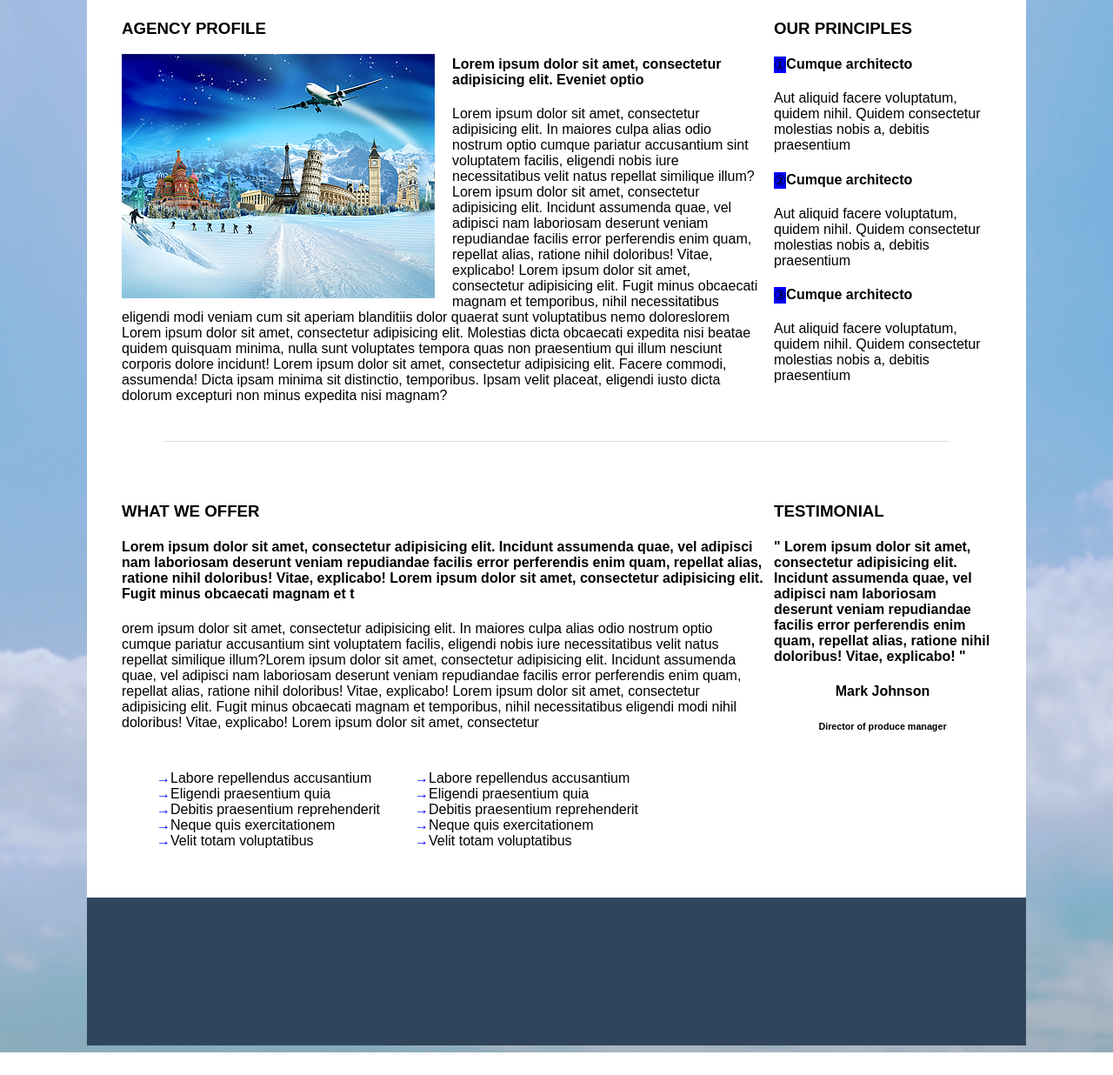
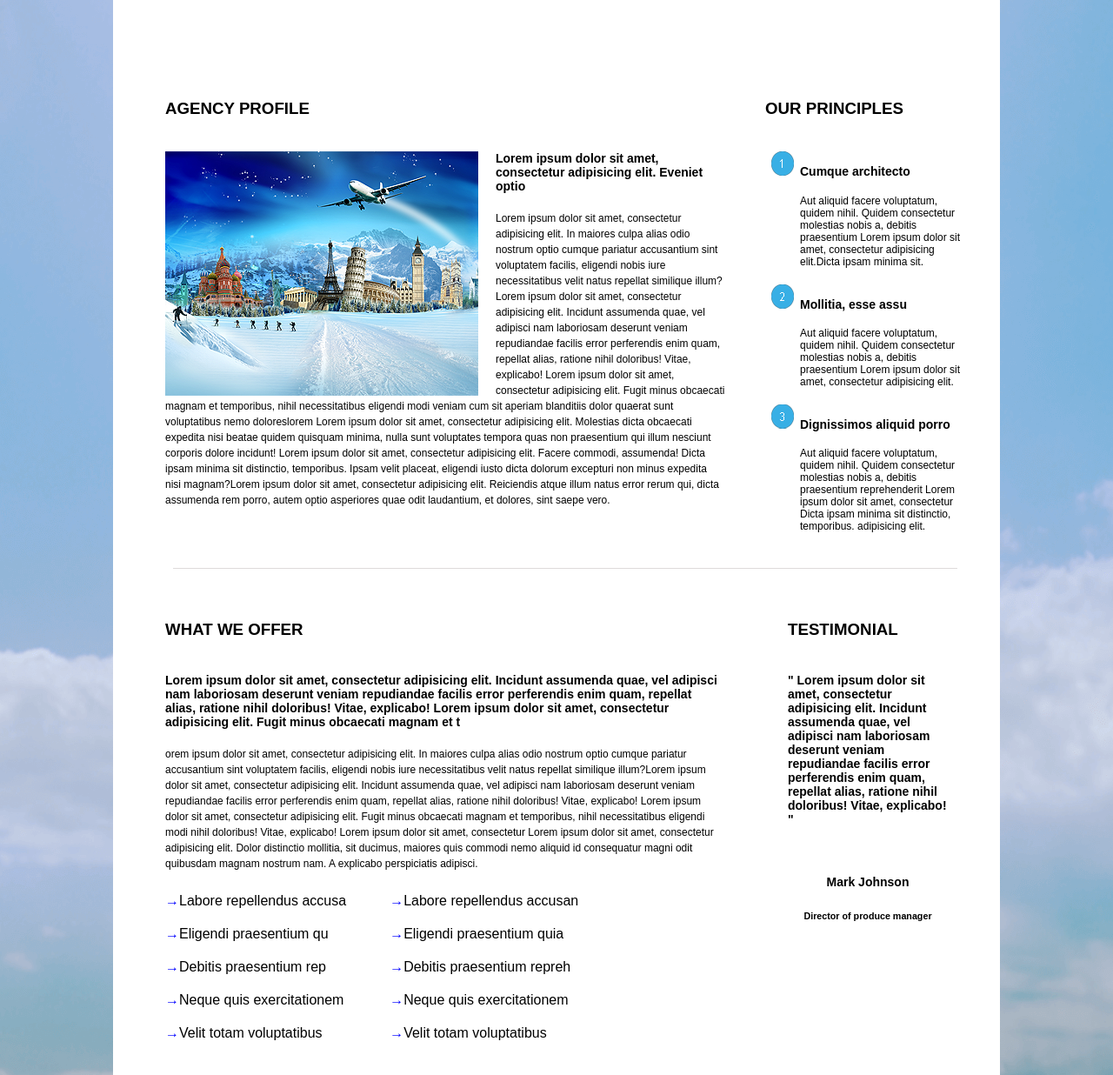
Before and after one commit to olegkus/fe-core-hw, a plain HTML site: page module-4/index.html in a window 1280 px wide. Shown: the part 25-1261 px from the top of the page at 87% size. Before the commit the page ends 1235 px from the top, so only its background shows below. Drawn offline with Linux system fonts and the light colour scheme.

Commit message:
HomeWorkv2

```diff
--- a/module-4/css/style.css
+++ b/module-4/css/style.css
@@ -1,16 +1,28 @@
 body{background-image: url("../img/page-bg.png"); font-family: arial;}
 .main_container {
-	width: 1000px ;
-	padding: 20px 40px 40px 40px;
+	width: 920px ;
+	padding: 100px 40px 40px 60px;
 	background-color: white;
+	margin-top: 20px;
 	margin-left: auto;
 	margin-right: auto;
+
 }
 h3{
 	text-transform: uppercase;
+	padding-bottom: 20px;
+}
+h4{
+	font-size: 14px;
+}
+p{
+	font-size: 12px;
+}
+span{
+	font-size: 12px;
 }
 .first_table{
-	width: 740px;
+	width: 70%;
 	float: left;
 }
 .plane{
@@ -18,27 +30,31 @@ h3{
 	 margin-right: 20px;
 	}
 .second_table{
-	 width: 250px;
+	 width: 25%;
 	 float: right;
-	 margin-bottom: 50px;
  }
+.second_table::after{
+	content: ".";
+	clear: both;
+	display: block;
+	height: 0;
+	visibility: hidden;
+}
 .line{
 	display: block;
 	margin-left: auto;
 	margin-right: auto;
-	margin-bottom: 50px;
+	padding-top: 25px;
+	margin-bottom: 40px;
 }
 .third_table{
-	width: 740px;
+	width: 70%;
 	float: left;
-	margin-bottom: 30px;
-}
-.third_table::after{
-	clear: both;
 }
 .fourth_table{
-	width: 250px;
+	width: 20%;
 	 float: right;
+	 padding-right: 20px;
 }
 .quote::before{
 	content: "\0022";
@@ -50,6 +66,7 @@ h3{
 .autor{
 	text-align: center;
 	margin-bottom: 30px;
+	margin-top: 56px;
 	}
 .autor::after{
 	content: ".";
@@ -61,13 +78,19 @@ h3{
 .list_container_first
 	{
 		float: left;
+		margin-top: 10px;
 
+}
+.list{
+	padding-left: 0px;
+	padding-right: 50px;
 }
 
 .list_container_second
 {
 	/*float: left;*/
 	display: inline-block;
+	margin-top: 10px;
 }
 .list_container_first::after{
 	content: ".";
@@ -78,34 +101,46 @@ h3{
 }
 .main_container_2
  {
-	width: 1000px ;
-	height: 130px;
+	width: 940px ;
+	height: 100px;
 	padding: 20px 40px 20px 40px;
 	background-color: #30455b;
 	margin-left: auto;
 	margin-right: auto;
 }
 ul li{
-list-style: none; }
+list-style: none;
+padding-bottom: 20px;
+}
 ul li::before {
 	content: "\2192";
 	color: blue;
 }
-/*ol li{
-	list-style: none;
-}*/
+ol li:nth-child(1){
+	list-style: url(../img/11.png);
+}
+ol li:nth-child(2){
+	list-style: url(../img/22.png);
+
+}
+ol li:nth-child(3){
+	list-style: url(../img/33.png);
+}
+/*ol li:nth-child(1)::before {
+	content: url(../img/11.png);
+	float: left;
+
+}
 .second_table div:nth-child(2)::before {
-	content: "\2460";
+	content: url(../img/11.png);
 	float: left;
-	background: blue;
+
 }
 .second_table div:nth-child(3)::before {
-	content: "\2461";
+	content: url(../img/22.png);
 	float: left;
-	background: blue;
 }
 .second_table div:nth-child(4)::before {
-	content: "\2462";
+	content: url(../img/33.png);
 	float: left;
-	background: blue;
-}
+}*/
--- a/module-4/index.html
+++ b/module-4/index.html
@@ -12,32 +12,32 @@
 		<img class="plane" src="img/Layer 78.png" alt="plane">
 		<h4>Lorem ipsum dolor sit amet, consectetur adipisicing elit. Eveniet optio</h4>
 		<span>
-			Lorem ipsum dolor sit amet, consectetur adipisicing elit. In maiores culpa alias odio nostrum optio cumque pariatur accusantium sint voluptatem facilis, eligendi nobis iure necessitatibus velit natus repellat similique illum?Lorem ipsum dolor sit amet, consectetur adipisicing elit. Incidunt assumenda quae, vel adipisci nam laboriosam deserunt veniam repudiandae facilis error perferendis enim quam, repellat alias, ratione nihil doloribus! Vitae, explicabo! Lorem ipsum dolor sit amet, consectetur adipisicing elit. Fugit minus obcaecati magnam et temporibus, nihil necessitatibus eligendi modi veniam cum sit aperiam blanditiis dolor quaerat sunt voluptatibus nemo doloreslorem	Lorem ipsum dolor sit amet, consectetur adipisicing elit. Molestias dicta obcaecati expedita nisi beatae quidem quisquam minima, nulla sunt voluptates tempora quas non praesentium qui illum nesciunt corporis dolore incidunt! Lorem ipsum dolor sit amet, consectetur adipisicing elit. Facere commodi, assumenda! Dicta ipsam minima sit distinctio, temporibus. Ipsam velit placeat, eligendi iusto dicta dolorum excepturi non minus expedita nisi magnam?
+			Lorem ipsum dolor sit amet, consectetur adipisicing elit. In maiores culpa alias odio nostrum optio cumque pariatur accusantium sint voluptatem facilis, eligendi nobis iure necessitatibus velit natus repellat similique illum?Lorem ipsum dolor sit amet, consectetur adipisicing elit. Incidunt assumenda quae, vel adipisci nam laboriosam deserunt veniam repudiandae facilis error perferendis enim quam, repellat alias, ratione nihil doloribus! Vitae, explicabo! Lorem ipsum dolor sit amet, consectetur adipisicing elit. Fugit minus obcaecati magnam et temporibus, nihil necessitatibus eligendi modi veniam cum sit aperiam blanditiis dolor quaerat sunt voluptatibus nemo doloreslorem	Lorem ipsum dolor sit amet, consectetur adipisicing elit. Molestias dicta obcaecati expedita nisi beatae quidem quisquam minima, nulla sunt voluptates tempora quas non praesentium qui illum nesciunt corporis dolore incidunt! Lorem ipsum dolor sit amet, consectetur adipisicing elit. Facere commodi, assumenda! Dicta ipsam minima sit distinctio, temporibus. Ipsam velit placeat, eligendi iusto dicta dolorum excepturi non minus expedita nisi magnam?Lorem ipsum dolor sit amet, consectetur adipisicing elit. Reiciendis atque illum natus error rerum qui, dicta assumenda rem porro, autem optio asperiores quae odit laudantium, et dolores, sint saepe vero.
 		</span>
 	</div>
 	<div class="second_table">
 		<h3>OUR PRINCIPLES</h3>
-		<!-- <ol>
+		<ol>
 			<li>
 				<h4>Cumque architecto</h4>
 				<p>
-					Aut aliquid facere voluptatum, quidem nihil. Quidem consectetur molestias nobis a, debitis praesentium
+					Aut aliquid facere voluptatum, quidem nihil. Quidem consectetur molestias nobis a, debitis praesentium Lorem ipsum dolor sit amet, consectetur adipisicing elit.Dicta ipsam minima sit.
 				</p>
 			</li>
 			<li>
-				<h4>Mollitia, esse assumenda</h4>
+				<h4>Mollitia, esse assu</h4>
 				<p>
-					Aut aliquid facere voluptatum, quidem nihil. Quidem consectetur molestias nobis a, debitis praesentium
+					Aut aliquid facere voluptatum, quidem nihil. Quidem consectetur molestias nobis a, debitis praesentium Lorem ipsum dolor sit amet, consectetur adipisicing elit.
 				</p>
 			</li>
 			<li>
 				<h4>Dignissimos aliquid porro</h4>
 				<p>
-					Aut aliquid facere voluptatum, quidem nihil. Quidem consectetur molestias nobis a, debitis praesentium reprehenderit
+					Aut aliquid facere voluptatum, quidem nihil. Quidem consectetur molestias nobis a, debitis praesentium reprehenderit Lorem ipsum dolor sit amet, consectetur Dicta ipsam minima sit distinctio, temporibus. adipisicing elit.
 				</p>
 			</li>
-		</ol> -->
-		<div class="ordered">
+		</ol>
+		<!-- <div class="ordered">
 			<h4>Cumque architecto</h4>
 			<p>
 				Aut aliquid facere voluptatum, quidem nihil. Quidem consectetur molestias nobis a, debitis praesentium
@@ -54,7 +54,7 @@
 			<p>
 				Aut aliquid facere voluptatum, quidem nihil. Quidem consectetur molestias nobis a, debitis praesentium
 			</p>
-		</div>
+		</div> -->
 	</div>
 	<img class="line" src="img/divider.png" alt="полоска">
 	<div class="third_table">
@@ -65,7 +65,7 @@
 			Lorem ipsum dolor sit amet, consectetur adipisicing elit. Incidunt assumenda quae, vel adipisci nam laboriosam deserunt veniam repudiandae facilis error perferendis enim quam, repellat alias, ratione nihil doloribus! Vitae, explicabo! Lorem ipsum dolor sit amet, consectetur adipisicing elit. Fugit minus obcaecati magnam et t
 		</h4>
 		<span>
-			orem ipsum dolor sit amet, consectetur adipisicing elit. In maiores culpa alias odio nostrum optio cumque pariatur accusantium sint voluptatem facilis, eligendi nobis iure necessitatibus velit natus repellat similique illum?Lorem ipsum dolor sit amet, consectetur adipisicing elit. Incidunt assumenda quae, vel adipisci nam laboriosam deserunt veniam repudiandae facilis error perferendis enim quam, repellat alias, ratione nihil doloribus! Vitae, explicabo! Lorem ipsum dolor sit amet, consectetur adipisicing elit. Fugit minus obcaecati magnam et temporibus, nihil necessitatibus eligendi modi nihil doloribus! Vitae, explicabo! Lorem ipsum dolor sit amet, consectetur
+			orem ipsum dolor sit amet, consectetur adipisicing elit. In maiores culpa alias odio nostrum optio cumque pariatur accusantium sint voluptatem facilis, eligendi nobis iure necessitatibus velit natus repellat similique illum?Lorem ipsum dolor sit amet, consectetur adipisicing elit. Incidunt assumenda quae, vel adipisci nam laboriosam deserunt veniam repudiandae facilis error perferendis enim quam, repellat alias, ratione nihil doloribus! Vitae, explicabo! Lorem ipsum dolor sit amet, consectetur adipisicing elit. Fugit minus obcaecati magnam et temporibus, nihil necessitatibus eligendi modi nihil doloribus! Vitae, explicabo! Lorem ipsum dolor sit amet, consectetur Lorem ipsum dolor sit amet, consectetur adipisicing elit. Dolor distinctio mollitia, sit ducimus, maiores quis commodi nemo aliquid id consequatur magni odit quibusdam magnam nostrum nam. A explicabo perspiciatis adipisci.
 		</span>
 	</div>
 	<div class="fourth_table">
@@ -82,18 +82,18 @@
 	</div>
 	<div class="list_container_first">
 		<ul class="list">
-			<li>Labore repellendus accusantium</li>
-			<li>Eligendi praesentium quia</li>
-			<li>Debitis praesentium reprehenderit</li>
+			<li>Labore repellendus accusa</li>
+			<li>Eligendi praesentium qu</li>
+			<li>Debitis praesentium rep</li>
 			<li>Neque quis exercitationem</li>
 			<li>Velit totam voluptatibus</li>
 		</ul>
 	</div>
 	<div class="list_container_second">
 		<ul class="list">
-			<li>Labore repellendus accusantium</li>
+			<li>Labore repellendus accusan</li>
 			<li>Eligendi praesentium quia</li>
-			<li>Debitis praesentium reprehenderit</li>
+			<li>Debitis praesentium repreh</li>
 			<li>Neque quis exercitationem</li>
 			<li>Velit totam voluptatibus</li>
 		</ul>
```
Also changed, not shown: module-4/img/11.png (added), module-4/img/22.png (added), module-4/img/33.png (added).
